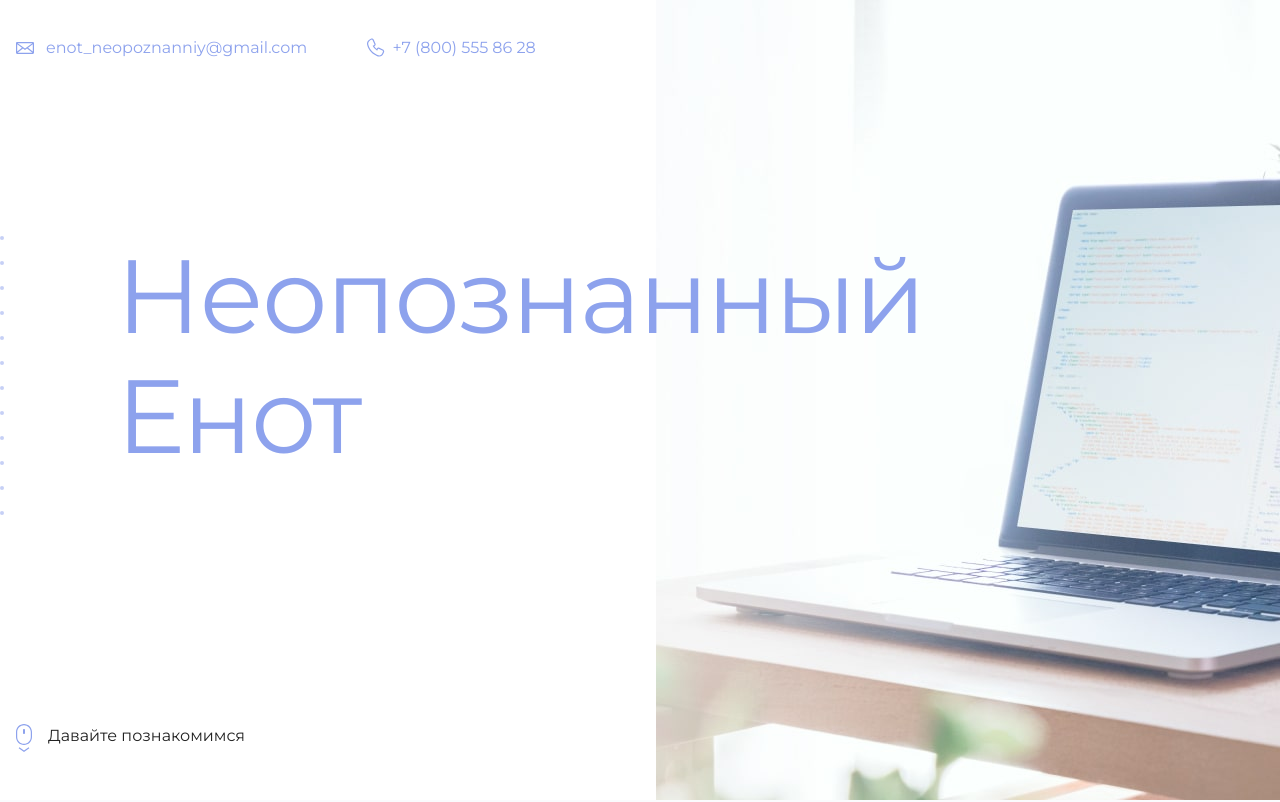
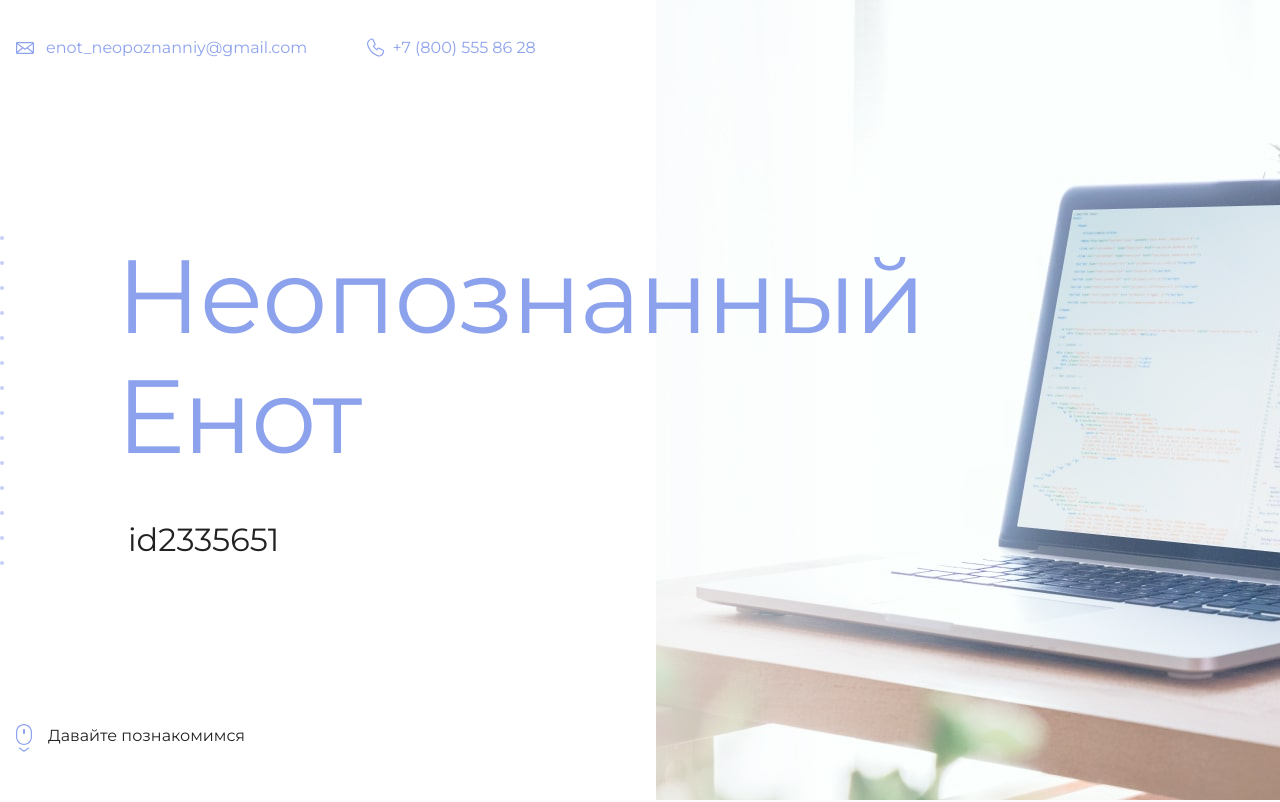
Before and after one commit to TatianaKarpova1999/github-pages-example, a plain HTML site: page index.html in a window 1280 px wide. Shown: the top 802 px of the page. Drawn offline with Linux system fonts and the light colour scheme.

Commit message:
Добавляет id

```diff
--- a/index.html
+++ b/index.html
@@ -19,7 +19,7 @@
       <section class="hero-image">
         <div class="container">
           <h1 class="heading">Неопознанный Енот</h1>
-          <p><!-- Тут ваш id на сайте Академии --></p>
+          <p>id2335651</p>
         </div>
       </section>
 
```
